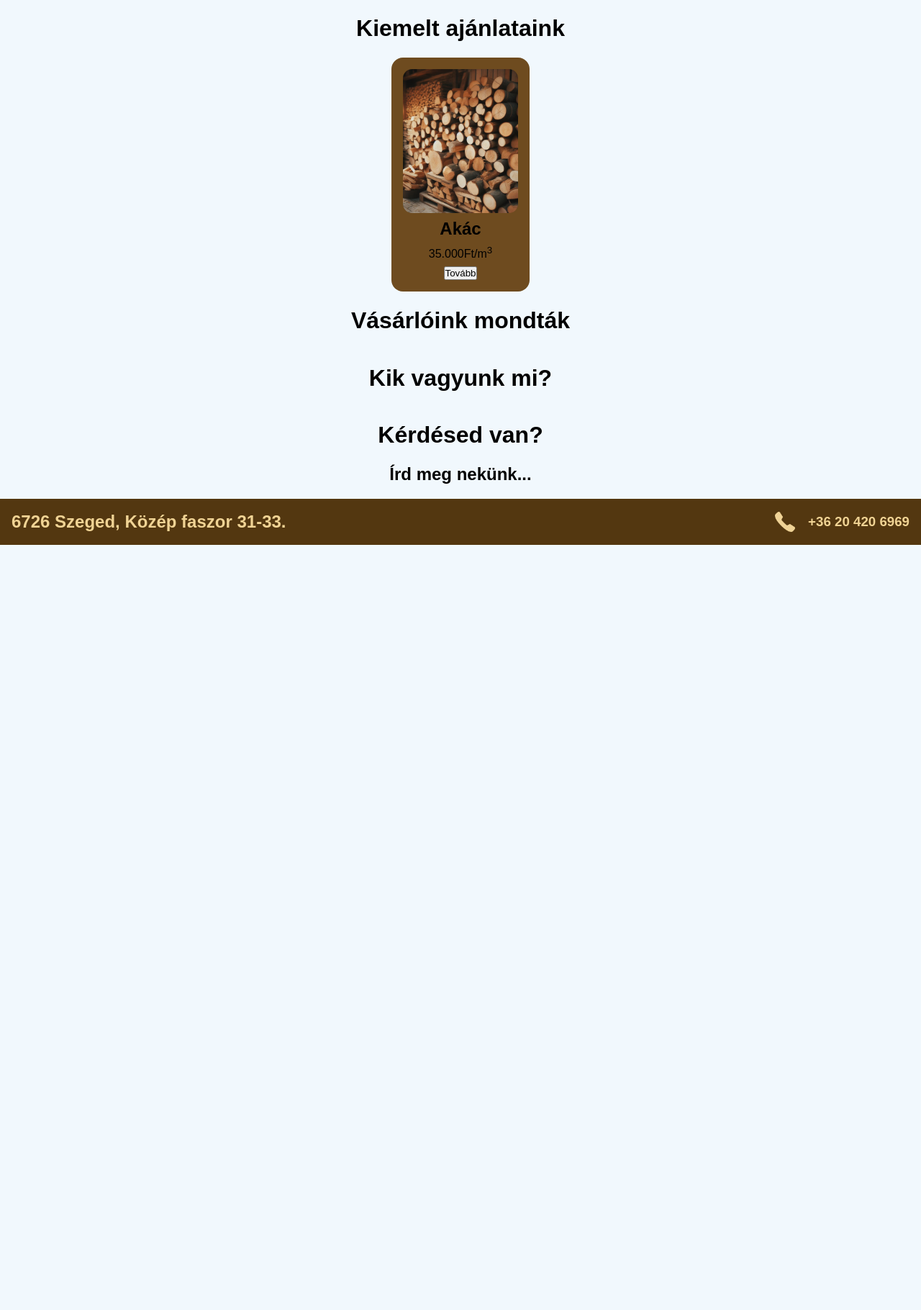
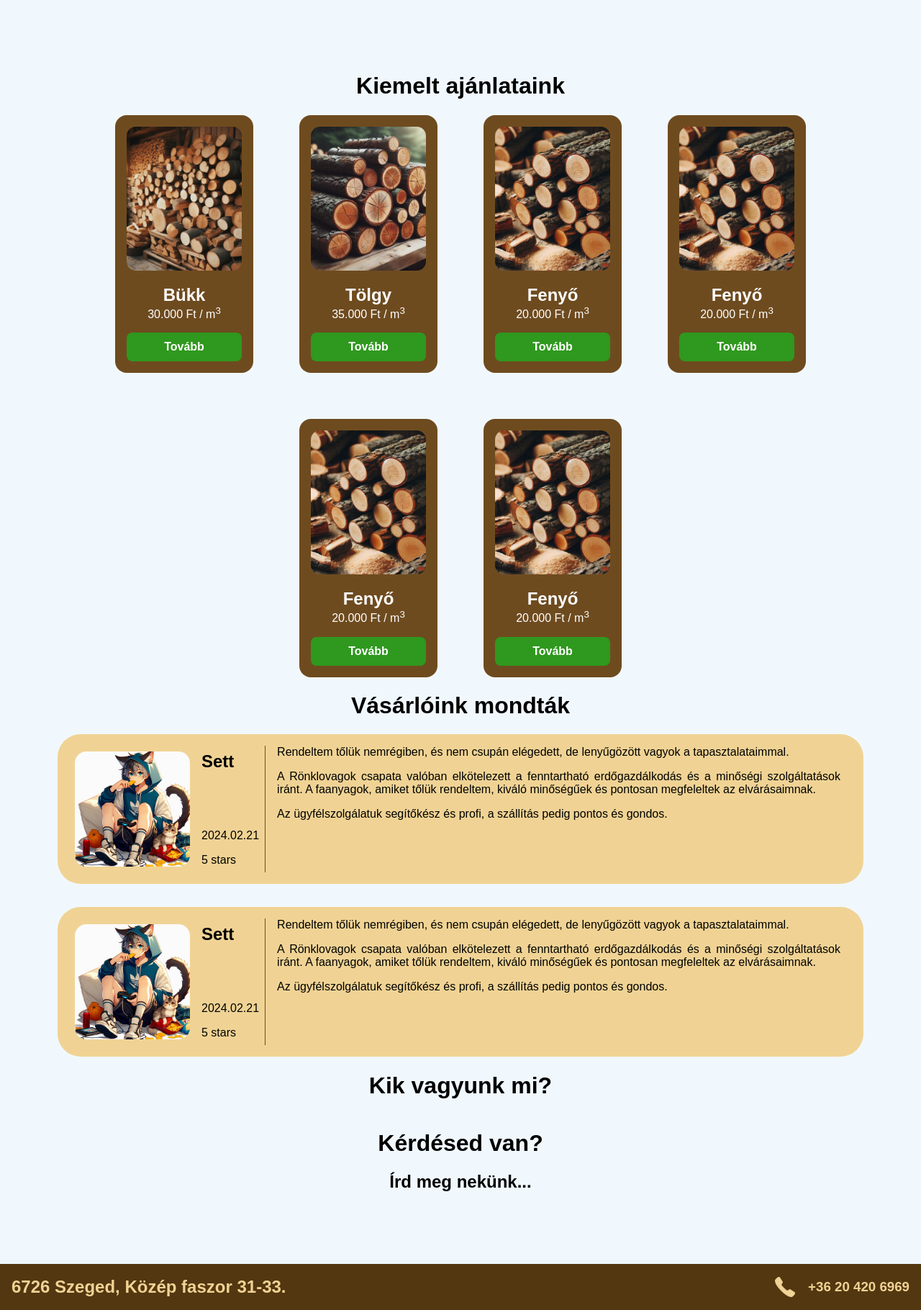
Before and after one commit to alukacs03/webterv_projekt_2024, a PHP site: page /pages/index.html in a window 1280 px wide. Shown: the part 80-1900 px from the top of the page at 72% size. Before the commit the page ends 837 px from the top, so only its background shows below. Run offline with PHP 8.4, Linux system fonts and the light colour scheme.

Commit message:
Vélemények elkezdése
A vélemények szekció elkezdése. Még igényel CSS módosításokat, de nagyvonalakban elkészült.

```diff
--- a/pages/index.html
+++ b/pages/index.html
@@ -22,15 +22,102 @@
         <h1 class="indexTitle">Kiemelt ajánlataink</h1>
         <div id="offerWrapper">
             <div class="offerCard">
-                <img src="../pictures/Bukk.jpg" alt="" class="offerImage">
-                <p class="offerTitle">Akác</p>
-                <p class="offerPrice">35.000Ft/m<sup>3</sup></p>
-                <button class="offerButton">Tovább</button>
+                <a href="termek.html"><img src="../pictures/products/bukk.jpg" alt="bükkfa" class="offerImage"></a>
+                <div class="offerText">
+                    <p class="offerTitle">Bükk</p>
+                    <p class="offerPrice">30.000 Ft / m<sup>3</sup></p>
+                </div>
+                <a href="termek.html"><button class="offerButton">Tovább</button></a>
+            </div>
+            <div class="offerCard">
+                <a href="termek.html"><img src="../pictures/products/tolgy.jpg" alt="tölgyfa" class="offerImage"></a>
+                <div class="offerText">
+                    <p class="offerTitle">Tölgy</p>
+                    <p class="offerPrice">35.000 Ft / m<sup>3</sup></p>
+                </div>
+                <a href="termek.html"><button class="offerButton">Tovább</button></a>
+            </div>
+            <div class="offerCard">
+                <a href="termek.html"><img src="../pictures/products/fenyo.jpg" alt="fenyőfa" class="offerImage"></a>
+                <div class="offerText">
+                    <p class="offerTitle">Fenyő</p>
+                    <p class="offerPrice">20.000 Ft / m<sup>3</sup></p>
+                </div>
+                <a href="termek.html"><button class="offerButton">Tovább</button></a>
+            </div>
+            <div class="offerCard">
+                <a href="termek.html"><img src="../pictures/products/fenyo.jpg" alt="fenyőfa" class="offerImage"></a>
+                <div class="offerText">
+                    <p class="offerTitle">Fenyő</p>
+                    <p class="offerPrice">20.000 Ft / m<sup>3</sup></p>
+                </div>
+                <a href="termek.html"><button class="offerButton">Tovább</button></a>
+            </div>
+            <div class="offerCard">
+                <a href="termek.html"><img src="../pictures/products/fenyo.jpg" alt="fenyőfa" class="offerImage"></a>
+                <div class="offerText">
+                    <p class="offerTitle">Fenyő</p>
+                    <p class="offerPrice">20.000 Ft / m<sup>3</sup></p>
+                </div>
+                <a href="termek.html"><button class="offerButton">Tovább</button></a>
+            </div>
+            <div class="offerCard">
+                <a href="termek.html"><img src="../pictures/products/fenyo.jpg" alt="fenyőfa" class="offerImage"></a>
+                <div class="offerText">
+                    <p class="offerTitle">Fenyő</p>
+                    <p class="offerPrice">20.000 Ft / m<sup>3</sup></p>
+                </div>
+                <a href="termek.html"><button class="offerButton">Tovább</button></a>
             </div>
         </div>
         <h1 class="indexTitle">Vásárlóink mondták</h1>
         <div id="reviewWrapper">
-
+            <div class="reviewCard">
+                <div class="reviewLeft">
+                    <img src="../pictures/profilepics/catboy.jpeg" alt="catboy" class="reviewProfilePic">
+                    <div class="reviewDetails">
+                        <h2 class="reviewName">Sett</h2>
+                        <div>
+                            <p class="reviewDate">2024.02.21</p>
+                            <div class="reviewStars">5 stars</div>
+                        </div>
+                    </div>
+                </div>
+                <div class="reviewRight">
+                    <p class="reviewText">
+                        Rendeltem tőlük nemrégiben, és nem csupán elégedett, de lenyűgözött vagyok a tapasztalataimmal.
+                    </p>
+                    <p class="reviewText">
+                        A Rönklovagok csapata valóban elkötelezett a fenntartható erdőgazdálkodás és a minőségi szolgáltatások iránt. A faanyagok, amiket tőlük rendeltem, kiváló minőségűek és pontosan megfeleltek az elvárásaimnak.
+                    </p>
+                    <p class="reviewText">
+                        Az ügyfélszolgálatuk segítőkész és profi, a szállítás pedig pontos és gondos.
+                    </p>
+                </div>
+            </div>
+            <div class="reviewCard">
+                <div class="reviewLeft">
+                    <img src="../pictures/profilepics/catboy.jpeg" alt="catboy" class="reviewProfilePic">
+                    <div class="reviewDetails">
+                        <h2 class="reviewName">Sett</h2>
+                        <div>
+                            <p class="reviewDate">2024.02.21</p>
+                            <div class="reviewStars">5 stars</div>
+                        </div>
+                    </div>
+                </div>
+                <div class="reviewRight">
+                    <p class="reviewText">
+                        Rendeltem tőlük nemrégiben, és nem csupán elégedett, de lenyűgözött vagyok a tapasztalataimmal.
+                    </p>
+                    <p class="reviewText">
+                        A Rönklovagok csapata valóban elkötelezett a fenntartható erdőgazdálkodás és a minőségi szolgáltatások iránt. A faanyagok, amiket tőlük rendeltem, kiváló minőségűek és pontosan megfeleltek az elvárásaimnak.
+                    </p>
+                    <p class="reviewText">
+                        Az ügyfélszolgálatuk segítőkész és profi, a szállítás pedig pontos és gondos.
+                    </p>
+                </div>
+            </div>
         </div>
         <h1 class="indexTitle">Kik vagyunk mi?</h1>
         <div id="aboutUsWrapper"></div>
--- a/styles/style.css
+++ b/styles/style.css
@@ -7,8 +7,11 @@
     --background-colour: #F1F8FD;
     --header-colour: #98651E;
     --footer-colour: #533710;
-    --footer-text-colour: #F0D394;
+    --light-colour: #F0D394;
     --dark-green: #6E4B1F;
+    --button-color: #2F981E;
+    --button-color-active: #4E9F40;
+
 }
 
 body {
@@ -74,6 +77,7 @@ a {
     background-color: var(--background-colour);
     height: auto;
     flex: 1;
+    padding: 5rem;
 }
 
 /*
@@ -81,7 +85,11 @@ a {
 */
 
 #offerWrapper{
-
+    display: flex;
+    gap: 4rem;
+    justify-content: center;
+    align-items: center;
+    flex-wrap: wrap;
 }
 
 
@@ -90,8 +98,9 @@ a {
     display: flex;
     flex-direction: column;
     align-items: center;
-    gap: 0.5rem;
+    gap: 1rem;
     padding: 1rem;
+    color: white;
     border-radius: 1rem;
 }
 
@@ -110,6 +119,19 @@ a {
 .offerButton {
     margin: 0;
     padding: 0;
+    color: white;
+    font-weight: bold;
+    font-size: 1rem;
+    width: 10rem;
+    height: 2.5rem;
+    background-color: var(--button-color);
+    border: none;
+    border-radius: 0.5rem;
+}
+
+.offerButton:hover {
+    background-color: var(--button-color-active);
+    cursor: pointer;
 }
 
 .offerImage {
@@ -117,6 +139,75 @@ a {
     width: 10rem;
     object-fit: cover;
     border-radius: 0.8rem;
+}
+
+/*
+    Reviews
+*/
+
+#reviewWrapper {
+    display: flex;
+    flex-direction: column;
+    gap: 2rem;
+}
+
+.reviewCard {
+    display: grid;
+    box-sizing: border-box;
+    background-color: var(--light-colour);
+    grid-template-columns: 2fr 9fr;
+    grid-template-rows: 1fr;
+    padding: 1rem;
+    border-radius: 2rem;
+}
+
+.reviewProfilePic {
+    height: 10rem;
+    border-radius: 1rem;
+}
+
+.reviewName {
+    margin: 0;
+    padding: 0;
+}
+
+.reviewDate {
+
+}
+
+.reviewDetails {
+    height: 100%;
+    display: flex;
+    flex-direction: column;
+    justify-content: space-between;
+}
+
+.reviewLeft {
+    display: flex;
+    gap: 1rem;
+    border-right: 1px solid var(--dark-green);
+    padding: 0.5rem;
+    align-items: center;
+    justify-content: space-evenly;
+    text-align: left;
+}
+
+
+.reviewRight {
+    padding: 0 1rem;
+    margin: 0;
+}
+
+.reviewText {
+    padding: 0;
+    margin: 0;
+    text-align: justify;
+}
+
+.reviewRight {
+    display: flex;
+    flex-direction: column;
+    gap: 1rem;
 }
 
 
@@ -131,7 +222,7 @@ footer {
     display: flex;
     justify-content: space-between;
     align-items: center;
-    color: var(--footer-text-colour);
+    color: var(--light-colour);
 }
 
 #footerPhone {
```
Also changed, not shown: pictures/products/bukk.jpg (renamed from pictures/Bukk.jpg), pictures/products/fenyo.jpg (renamed from pictures/Fenyo.jpg), pictures/products/tolgy.jpg (renamed from pictures/Tolgy.jpg), pictures/profilepics/catboy.jpeg (added).
